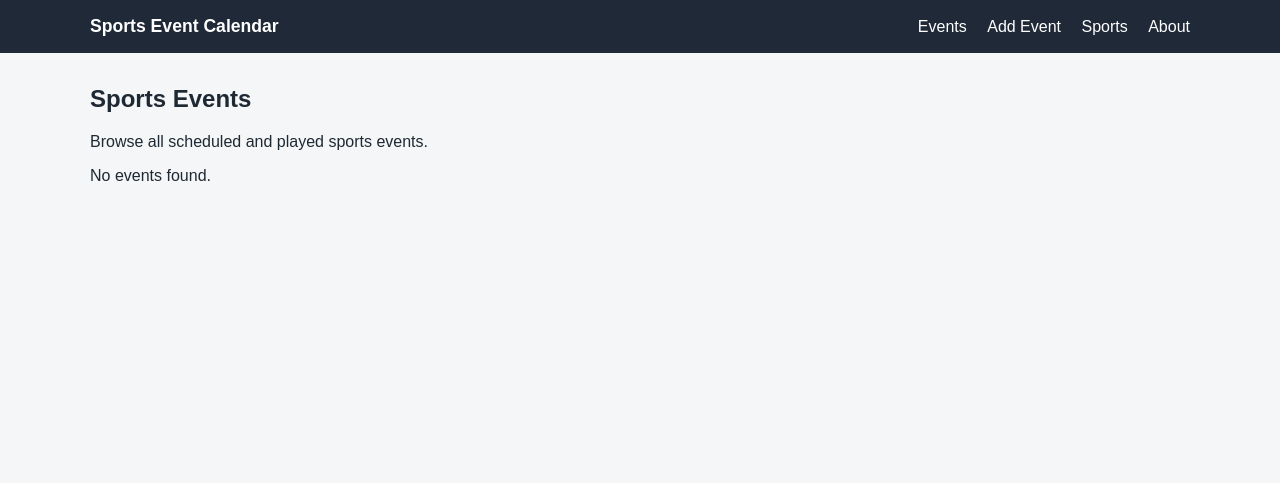
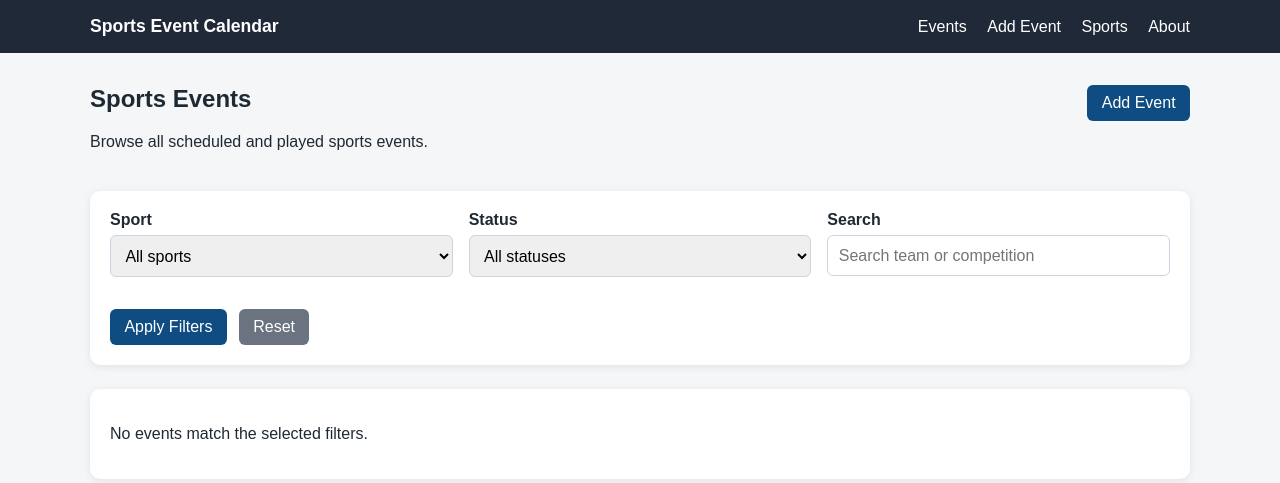
Before and after one commit to vpow10/Sports-event-calendar, a Flask app: page /events in a window 1280 px wide. Shown: the top 483 px of the page. Run offline with Flask 3, Linux system fonts and the light colour scheme.

Commit message:
feat(filtering): add events filtering

```diff
--- a/app/routes.py
+++ b/app/routes.py
@@ -1,6 +1,6 @@
-from flask import Blueprint, abort, flash, redirect, render_template, url_for
-from sqlalchemy import func
-from sqlalchemy.orm import joinedload
+from flask import Blueprint, abort, flash, redirect, render_template, request, url_for
+from sqlalchemy import func, or_
+from sqlalchemy.orm import aliased, joinedload
 
 from app import db
 from app.forms import EventForm
@@ -133,20 +133,59 @@ def home():
 
 @main.route("/events")
 def list_events():
-    events = (
-        Event.query.options(
-            joinedload(Event.sport),
-            joinedload(Event.competition),
-            joinedload(Event.stage),
-            joinedload(Event.venue),
-            joinedload(Event.home_team),
-            joinedload(Event.away_team),
-        )
-        .order_by(Event.event_date.asc(), Event.event_time_utc.asc())
-        .all()
+    sport_filter = request.args.get("sport", "").strip()
+    status_filter = request.args.get("status", "").strip()
+    search_query = request.args.get("q", "").strip()
+
+    home_team_alias = aliased(Team)
+    away_team_alias = aliased(Team)
+
+    query = Event.query.options(
+        joinedload(Event.sport),
+        joinedload(Event.competition),
+        joinedload(Event.stage),
+        joinedload(Event.venue),
+        joinedload(Event.home_team),
+        joinedload(Event.away_team),
     )
 
-    return render_template("events.html", events=events)
+    if sport_filter:
+        query = query.join(Event.sport).filter(
+            func.lower(Sport.name) == sport_filter.lower()
+        )
+
+    if status_filter:
+        query = query.filter(func.lower(Event.status) == status_filter.lower())
+
+    if search_query:
+        search_term = f"%{search_query.lower()}%"
+        query = (
+            query.join(Event.competition)
+            .outerjoin(home_team_alias, Event._home_team_id == home_team_alias.id)
+            .outerjoin(away_team_alias, Event._away_team_id == away_team_alias.id)
+            .filter(
+                or_(
+                    func.lower(Competition.name).like(search_term),
+                    func.lower(home_team_alias.name).like(search_term),
+                    func.lower(away_team_alias.name).like(search_term),
+                )
+            )
+        )
+
+    events = query.order_by(Event.event_date.asc(), Event.event_time_utc.asc()).all()
+
+    sports = Sport.query.order_by(Sport.name.asc()).all()
+    available_statuses = ["scheduled", "played", "cancelled", "postponed"]
+
+    return render_template(
+        "events.html",
+        events=events,
+        sports=sports,
+        available_statuses=available_statuses,
+        selected_sport=sport_filter,
+        selected_status=status_filter,
+        search_query=search_query,
+    )
 
 
 @main.route("/events/<int:event_id>")
--- a/app/static/style.css
+++ b/app/static/style.css
@@ -163,3 +163,39 @@ h1 {
         grid-template-columns: 1fr;
     }
 }
+
+.page-header {
+    display: flex;
+    justify-content: space-between;
+    align-items: flex-start;
+    gap: 1rem;
+    margin-bottom: 1.5rem;
+    flex-wrap: wrap;
+}
+
+.filter-card {
+    background: white;
+    border-radius: 10px;
+    padding: 1.25rem;
+    box-shadow: 0 2px 8px rgba(0, 0, 0, 0.08);
+    margin-bottom: 1.5rem;
+}
+
+.filter-grid {
+    display: grid;
+    grid-template-columns: repeat(3, minmax(0, 1fr));
+    gap: 1rem;
+}
+
+.filter-actions {
+    margin-top: 1rem;
+    display: flex;
+    gap: 0.75rem;
+    flex-wrap: wrap;
+}
+
+@media (max-width: 768px) {
+    .filter-grid {
+        grid-template-columns: 1fr;
+    }
+}
--- a/app/templates/events.html
+++ b/app/templates/events.html
@@ -2,8 +2,62 @@
 
 {% block content %}
 <section>
-    <h1>Sports Events</h1>
-    <p>Browse all scheduled and played sports events.</p>
+    <div class="page-header">
+        <div>
+            <h1>Sports Events</h1>
+            <p>Browse all scheduled and played sports events.</p>
+        </div>
+        <div>
+            <a class="button-link" href="{{ url_for('main.create_event') }}">Add Event</a>
+        </div>
+    </div>
+
+    <div class="filter-card">
+        <form method="GET" action="{{ url_for('main.list_events') }}" class="filter-form">
+            <div class="filter-grid">
+                <div class="form-group">
+                    <label for="sport">Sport</label>
+                    <select name="sport" id="sport" class="form-control">
+                        <option value="">All sports</option>
+                        {% for sport in sports %}
+                            <option value="{{ sport.name }}" {% if selected_sport == sport.name %}selected{% endif %}>
+                                {{ sport.name }}
+                            </option>
+                        {% endfor %}
+                    </select>
+                </div>
+
+                <div class="form-group">
+                    <label for="status">Status</label>
+                    <select name="status" id="status" class="form-control">
+                        <option value="">All statuses</option>
+                        {% for status in available_statuses %}
+                            <option value="{{ status }}" {% if selected_status == status %}selected{% endif %}>
+                                {{ status.title() }}
+                            </option>
+                        {% endfor %}
+                    </select>
+                </div>
+
+                <div class="form-group">
+                    <label for="q">Search</label>
+                    <input
+                        type="text"
+                        name="q"
+                        id="q"
+                        class="form-control"
+                        value="{{ search_query }}"
+                        placeholder="Search team or competition"
+                    >
+                </div>
+            </div>
+
+            <div class="filter-actions">
+                <button type="submit" class="button-link submit-button">Apply Filters</button>
+                <a href="{{ url_for('main.list_events') }}" class="button-link secondary-link">Reset</a>
+            </div>
+        </form>
+    </div>
 
     {% if events %}
         <div class="event-list">
@@ -40,7 +94,9 @@
             {% endfor %}
         </div>
     {% else %}
-        <p>No events found.</p>
+        <div class="event-card">
+            <p>No events match the selected filters.</p>
+        </div>
     {% endif %}
 </section>
 {% endblock %}
```
Also changed, not shown: README.md.
